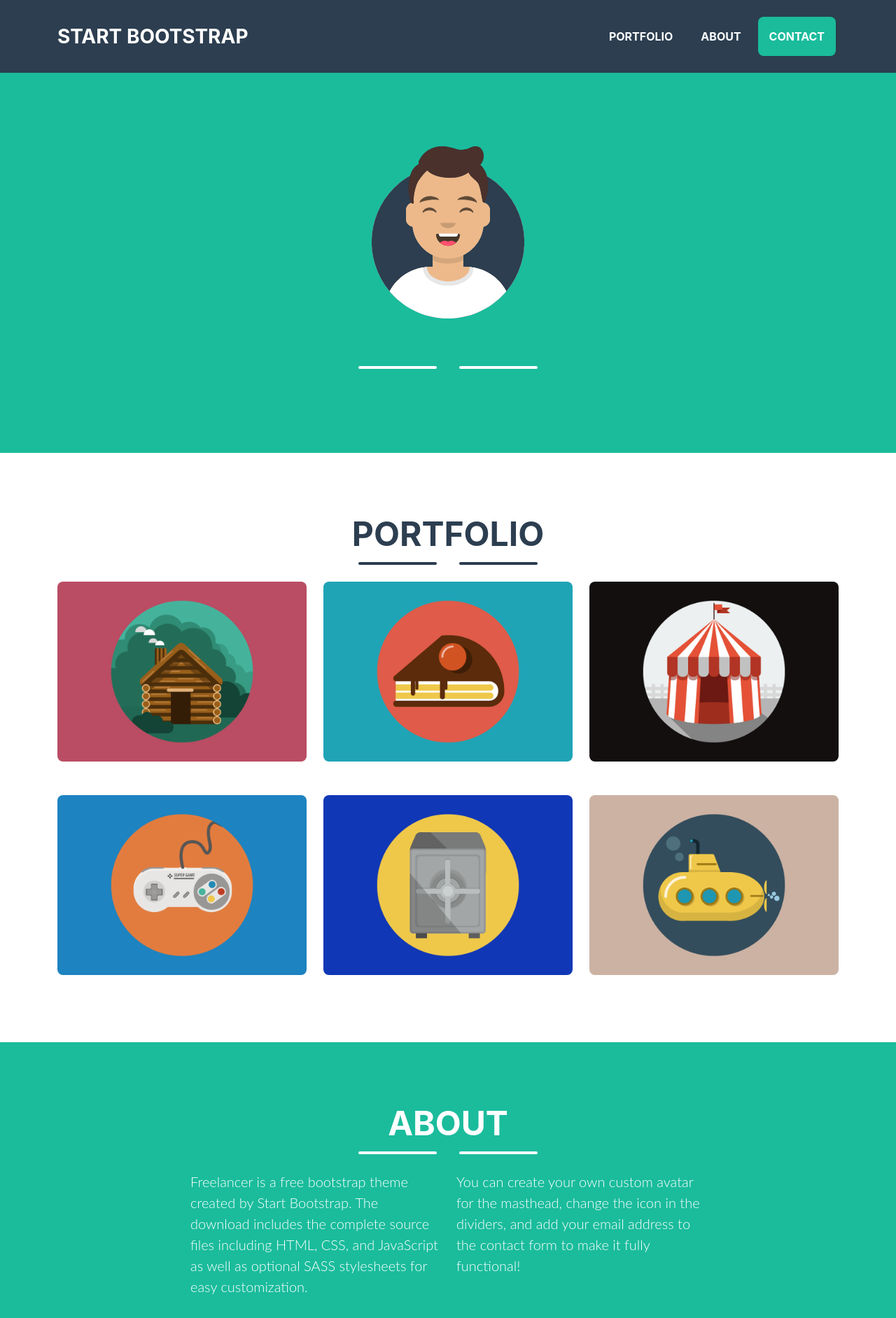
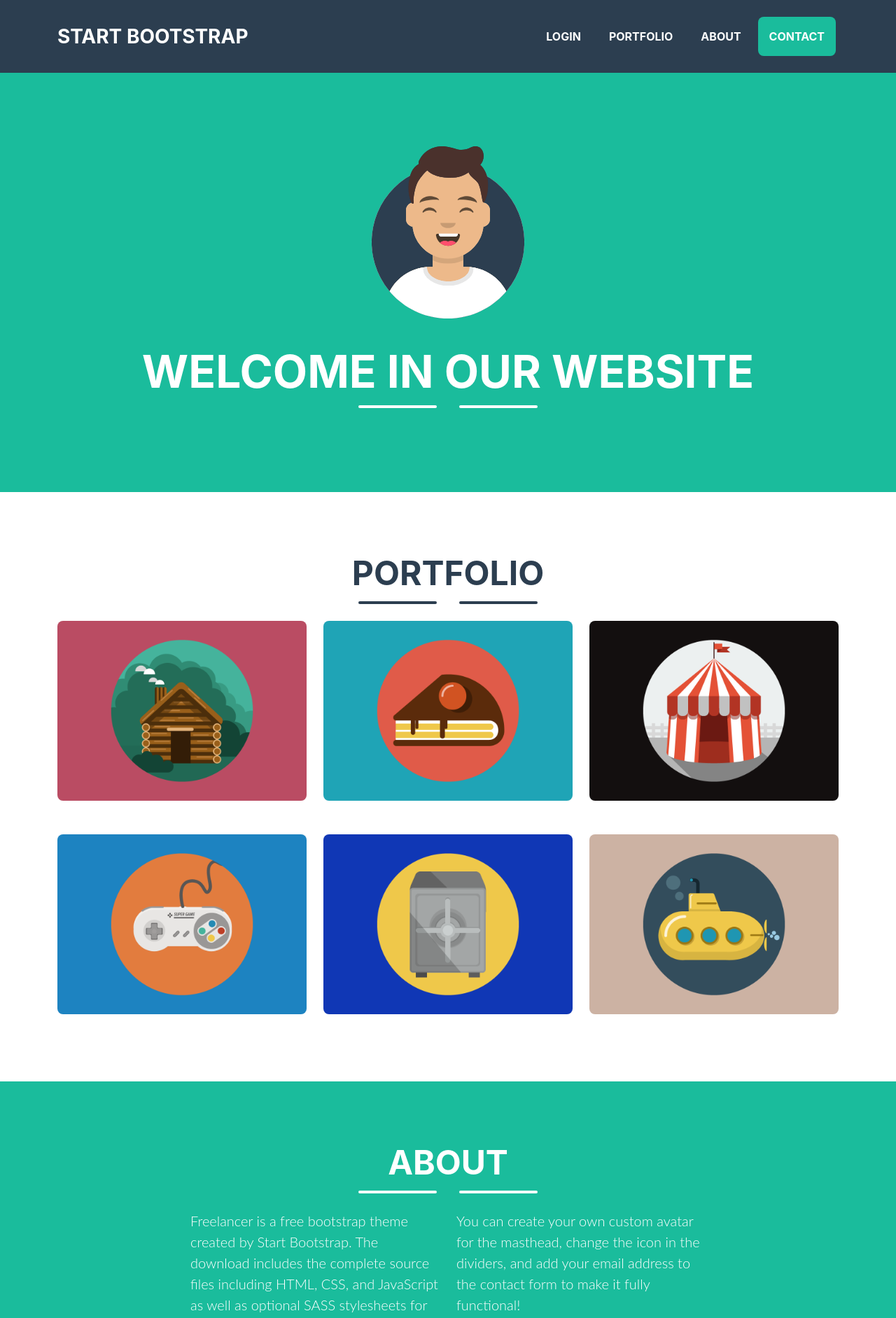
Before and after one commit to GabrielBatavia/Learning_Django, a Django app: page / in a window 1280 px wide. Shown: the top 1883 px of the page at 70% size. Run offline with Django 5.2, Linux system fonts and the light colour scheme; some libraries are stand-ins or nearby versions.

Commit message:
Adding Logout function and logout navbar for user logout

```diff
--- a/myproject/myapp/urls.py
+++ b/myproject/myapp/urls.py
@@ -7,4 +7,6 @@
     path('', views.index, name='index'),
     path('counter', views.counter, name='counter'),
     path('register', views.register, name='register'),
+    path('login', views.login, name='login'),
+    path('logout', views.logout, name='logout'),
 ]
--- a/myproject/myapp/views.py
+++ b/myproject/myapp/views.py
@@ -34,6 +34,27 @@
         return render(request, 'register.html')
 
 
+def login(request):
+    if request.method == 'POST':
+        username = request.POST.get('username')
+        password = request.POST.get('password')
+
+        user = auth.authenticate(username=username, password=password) #Mengecek apakah usernam dan password sama seperti di database
+
+        if user is not None:
+            auth.login(request, user)
+            return redirect('/')
+        else:
+            messages.info(request, 'Your Username or password is incorrect')
+            return redirect('login')
+    else:
+        return render(request, 'login.html')
+
+
+def logout(request):
+    auth.logout(request)
+    return redirect('/')
+
 def counter(request):
     text = request.POST.get('text')
     amount_of_words = len(text.split())
--- a/myproject/templates/index.html
+++ b/myproject/templates/index.html
@@ -9,7 +9,7 @@
         <meta name="author" content="" />
         <title>Freelancer - Start Bootstrap Theme</title>
         <!-- Favicon-->
-        <link rel="icon" type="image/x-icon" href="{% static 'assets/favicon.ico' %}" />
+        <portofolio rel="icon" type="image/x-icon" href="{% static 'assets/favicon.ico' %}" />
         <!-- Font Awesome icons (free version)-->
         <script src="{% static 'https://use.fontawesome.com/releases/v6.3.0/js/all.js' %}" crossorigin="anonymous"></script>
         <!-- Google fonts-->
@@ -29,6 +29,11 @@
                 </button>
                 <div class="collapse navbar-collapse" id="navbarResponsive">
                     <ul class="navbar-nav ms-auto">
+                        {% if user.is_authenticated %}
+                        <li class="nav-item mx-0 mx-lg-1"><a class="nav-link py-3 px-0 px-lg-3 rounded" href="logout">Logout</a></li>
+                        {% else %}
+                        <li class="nav-item mx-0 mx-lg-1"><a class="nav-link py-3 px-0 px-lg-3 rounded" href="login">Login</a></li>
+                        {% endif %}
                         <li class="nav-item mx-0 mx-lg-1"><a class="nav-link py-3 px-0 px-lg-3 rounded" href="#portfolio">Portfolio</a></li>
                         <li class="nav-item mx-0 mx-lg-1"><a class="nav-link py-3 px-0 px-lg-3 rounded" href="#about">About</a></li>
                         <li class="nav-item mx-0 mx-lg-1"><a class="nav-link py-3 px-0 px-lg-3 rounded" href="#contact">Contact</a></li>
@@ -42,7 +47,11 @@
                 <!-- Masthead Avatar Image-->
                 <img class="masthead-avatar mb-5" src="{% static 'assets/img/avataaars.svg' %}" alt="..." />
                 <!-- Masthead Heading-->
-                <h1 class="masthead-heading text-uppercase mb-0">{{feature.name}}</h1>
+                {% if user.is_authenticated %}
+                <h1 class="masthead-heading text-uppercase mb-0">Welcome {{user.username}}</h1>
+                {% else %}
+                <h1 class="masthead-heading text-uppercase mb-0">Welcome In Our Website</h1>
+                {% endif %}
                 <!-- Icon Divider-->
                 <div class="divider-custom divider-light">
                     <div class="divider-custom-line"></div>
```
Also changed, not shown: myproject/templates/login.html (added, +24 -0 lines), myproject/db.sqlite3.
